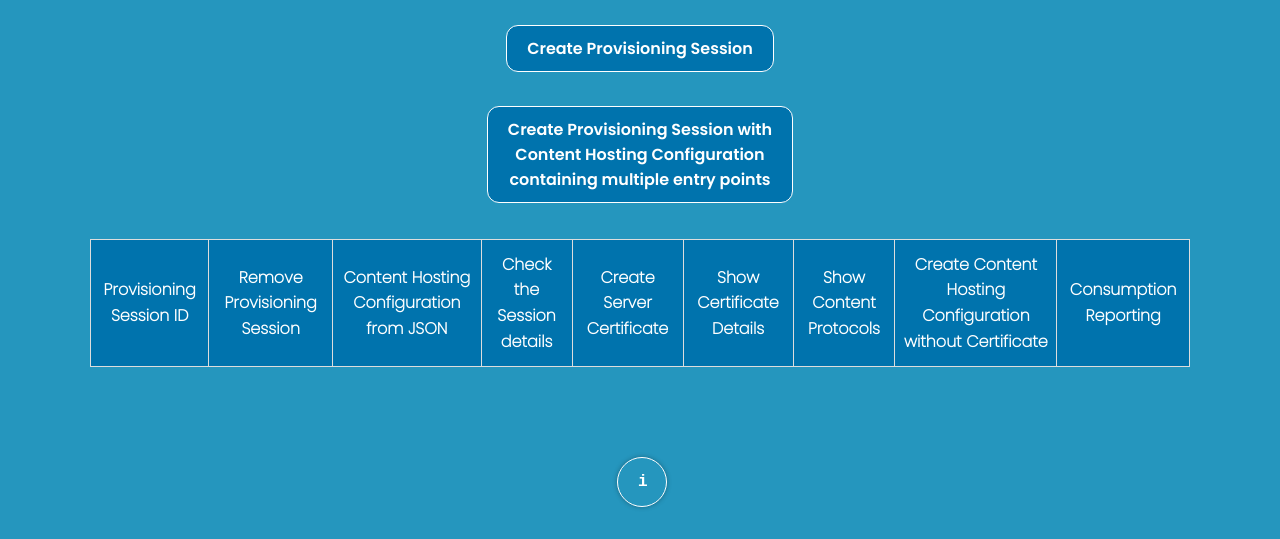
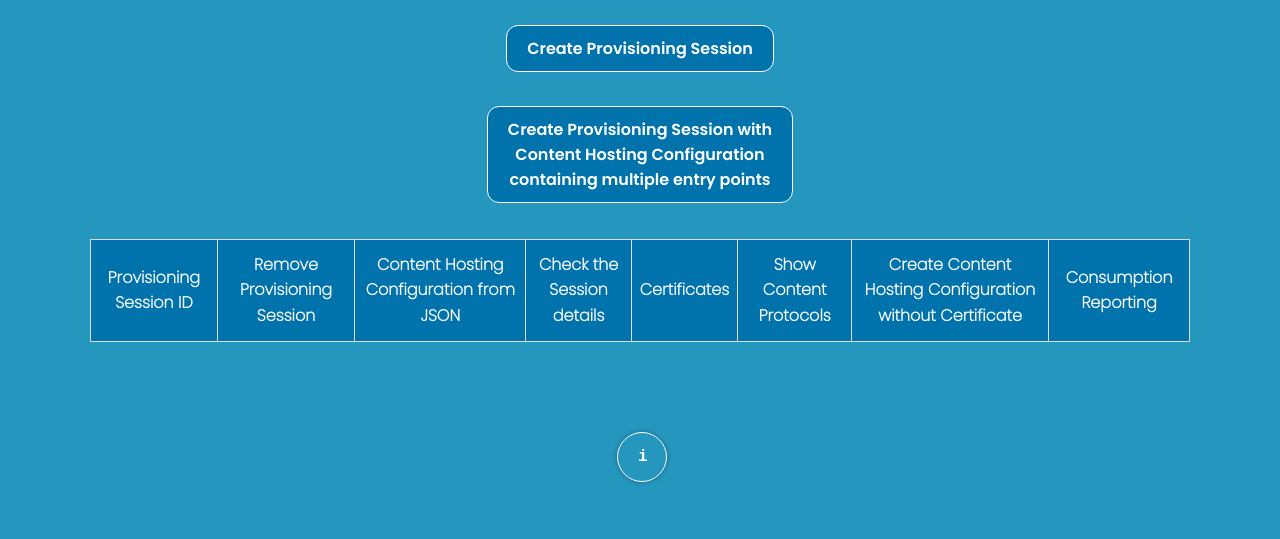
Before and after one commit to 5G-MAG/rt-5gms-application-provider, a FastAPI app: page / in a window 1280 px wide. Shown: the part 425-964 px from the top of the page. After the commit the page ends 909 px from the top, so only its background shows below. Run offline with FastAPI, Linux system fonts and the light colour scheme; lists and menus that the app fills with data are empty; parts of the project's set-up code (start-up, migrations or seed data) failed here and were passed over; some libraries are stand-ins or nearby versions.

Commit message:
Certificates solved & merged into one row

```diff
--- a/static/m1-user-interface.js
+++ b/static/m1-user-interface.js
@@ -39,7 +39,6 @@ async function createNewSession() {
   let cell6 = row.insertCell(5);
   let cell7 = row.insertCell(6);
   let cell8 = row.insertCell(7);
-  let cell9 = row.insertCell(8);
 
   cell1.innerHTML = data.provisioning_session_id;
 
@@ -49,26 +48,17 @@ async function createNewSession() {
 
   cell4.innerHTML = `<button onclick="getProvisioningSessionDetails()">Show</button>`;
 
-  cell5.innerHTML = `<button onclick="createNewCertificate('${data.provisioning_session_id}')">Create</button>`;
+  cell5.innerHTML = `<button onclick="createNewCertificate('${data.provisioning_session_id}')">Create</button>
+                    <br><button onclick="showCertificateDetails('${data.provisioning_session_id}')">Show</button>`;
 
-  cell6.innerHTML = `<button onclick="createNewCertificate('${data.provisioning_session_id}')">Create Certificate</button>`;
+  cell6.innerHTML = `<button onclick="getProtocols('${data.provisioning_session_id}')">Show</button>`;
 
-  cell7.innerHTML = `<button onclick="getProtocols('${data.provisioning_session_id}')">Show</button>`;
+  cell7.innerHTML = `<button onclick="getChcWithoutCertificate('${data.provisioning_session_id}')">Create</button>`;
 
-  cell8.innerHTML = `<button onclick="getChcWithoutCertificate('${data.provisioning_session_id}')">Create</button>`;
-
-  cell9.innerHTML = `
+  cell8.innerHTML = `
   <button onclick="setConsumptionReporting('${data.provisioning_session_id}')">Set</button>
   <button onclick="showConsumptionReporting('${data.provisioning_session_id}')">Show</button>
   <button onclick="deleteConsumptionReporting('${data.provisioning_session_id}')">Delete</button>`;
-
-  localStorage.setItem(
-    data.provisioning_session_id,
-    JSON.stringify({
-      session_id: data.session_id,
-      certificate_id: data.certificate_id ? data.certificate_id : 'Not yet created',
-      protocol_list_created: true
-    }));
 
 }
 
@@ -113,7 +103,6 @@ async function deleteProvisioningSession(provisioning_session_id) {
       return;
     }
 
-    const data = await response.json();
     Swal.fire({
       title: 'M1 Application Provider says:',
       text: `Provisioning session ${provisioning_session_id} deleted with all resources`,
@@ -125,8 +114,8 @@ async function deleteProvisioningSession(provisioning_session_id) {
   }
 }
 
-async function createChcFromJson(session_id) {
-  const response = await fetch(`/set_stream/${session_id}`, {
+async function createChcFromJson(provisioning_session_id) {
+  const response = await fetch(`/set_stream/${provisioning_session_id}`, {
     method: 'POST',
     headers: {
       'Content-Type': 'application/json'
@@ -156,78 +145,30 @@ function getProvisioningSessionDetails() {
   window.open('http://127.0.0.1:8000/details', '_blank');
 }
 
-/*
-async function createNewSessionWithCHCMultiple() {
-    const response = await fetch('/chc_multiple_entry_points', { method: 'POST' });
-    const data = await response.json();
-    //alert(data.message);
-    if(!response.ok){
-      Swal.fire({
-        title: 'Application Provider says:',
-        text: 'Failed to create new session. Make sure that AF is running!',
-        icon: 'error',
-        confirmButtonText: 'OK'
-      });
-      return;
-    }
-    Swal.fire({
-      title: 'M1 Application Provider says:',
-      text: data.message,
-      icon: 'success',
-      confirmButtonText: 'OK'
-    });
-    let session_table = document.getElementById('session_table');
-    let row = session_table.insertRow(-1);
-    let cell1 = row.insertCell(0);
-    let cell2 = row.insertCell(1);
-    let cell3 = row.insertCell(2);
-    let cell4 = row.insertCell(3);
-    let cell5 = row.insertCell(4);
-    let cell6 = row.insertCell(5);
-    let cell7 = row.insertCell(6);
-    let cell8 = row.insertCell(7);
-    let cell9 = row.insertCell(8);
 
-    cell1.innerHTML = data.session_id;
-    cell2.innerHTML = `<button onclick="deleteProvisioningSession('${data.session_id}')">Delete</button>`;
-    cell3.innerHTML = `<button onclick="createChcFromJson('${data.session_id}')">Create</button>`;
-    cell4.innerHTML = `<button onclick="getProvisioningSessionDetails()">Show</button>`;
-    cell5.innerHTML = `<button onclick="createNewCertificate('${data.session_id}')">Create</button>`;
-    cell6.innerHTML = data.certificate_id ? `<button onclick="showCertificateDetails('${data.session_id}', '${data.certificate_id}')">Show</button>` : 'Not yet created';
-    cell7.innerHTML = `<button onclick="getProtocols('${data.session_id}')">Show</button>`;
-    cell8.innerHTML = `<button onclick="getChcWithoutCertificate('${data.session_id}')">Create</button>`;
-    cell9.innerHTML = `
-    <button onclick="setConsumptionReporting('${data.session_id}')">Set</button>
-    <button onclick="showConsumptionReporting('${data.session_id}')">Show</button>
-    <button onclick="deleteConsumptionReporting('${data.session_id}')">Delete</button>`;
-
-    localStorage.setItem(
-      data.session_id,
-      JSON.stringify({
-        session_id: data.session_id,
-        certificate_id: data.certificate_id ? data.certificate_id : 'Not yet created',
-        protocol_list_created: true
-      }));
-}
-*/
-
-async function createNewCertificate(session_id) {
+async function createNewCertificate(provisioning_session_id) {
   try {
-      const response = await fetch(`/certificate/${session_id}`, {
+      const response = await fetch(`/certificate/${provisioning_session_id}`, {
           method: 'POST'
       });
       const data = await response.json();
       if (response.ok) {
+
+        // Storing response data (certificate_id) to the local storage
+        let session_data = JSON.parse(localStorage.getItem(provisioning_session_id)) || {};
+        session_data.certificate_id = data.certificate_id;
+        localStorage.setItem(provisioning_session_id, JSON.stringify(session_data));
+
           Swal.fire({
-              title: 'Success',
-              text: `Certificate Created Successfully. Certificate ID: ${data.certificate_id}`,
+              title: 'All set!',
+              text: `Certificate created successfully with ID: ${data.certificate_id}`,
               icon: 'success',
               confirmButtonText: 'OK'
           });
           let session_table = document.getElementById('session_table');
           for (let i = 1; i < session_table.rows.length; i++) {
-              if (session_table.rows[i].cells[0].innerHTML === session_id) {
-                  session_table.rows[i].cells[5].innerHTML = `<button onclick="showCertificateDetails('${session_id}', '${data.certificate_id}')">Show</button>`;
+              if (session_table.rows[i].cells[0].innerHTML === provisioning_session_id) {
+                  session_table.rows[i].cells[5].innerHTML = `<button onclick="showCertificateDetails('${provisioning_session_id}', '${data.certificate_id}')">Show</button>`;
               }
           }
       } else {
@@ -248,63 +189,18 @@ async function createNewCertificate(session_id) {
   }
 }
 
-
-async function showCertificateDetails(session_id, certificate_id) {
-    const response = await fetch('/show_certificate', {
-      method: 'POST',
-      headers: {
-        'Content-Type': 'application/json'
-      },
-      body: JSON.stringify({ 'prov-session-id': session_id, 'certificate-id': certificate_id })
-    });
-    const data = await response.json();
-    let detailsWindow = window.open("", "_blank");
-    detailsWindow.document.write("<pre>" + data.details + "</pre>");
+function showCertificateDetails(provisioning_session_id) {
+  let session_data = JSON.parse(localStorage.getItem(provisioning_session_id));
+  let certificate_id = session_data.certificate_id;
+  window.open(`http://127.0.0.1:8000/show_certificate/${provisioning_session_id}/${certificate_id}`, '_blank');
 }
 
+
 function getProtocols(provisioning_session_id) {
-  const url = `http://127.0.0.1:8000/show_protocol/${provisioning_session_id}`;
-  window.open(url, '_blank');
+  window.open(`http://127.0.0.1:8000/show_protocol/${provisioning_session_id}`, '_blank');
 }
 
-/*
-async function getChcWithoutCertificate(session_id) {
-    const response = await fetch('/get_chc_without_certificate', {
-      method: 'POST',
-      headers: {
-        'Content-Type': 'application/json'
-      },
-      body: JSON.stringify({ 'prov-session-id': session_id })
-    });
-    const data = await response.json();
-    //alert(data.message);
-    Swal.fire({
-      title: 'M1 Application Provider says:',
-      text: data.message,
-      icon: 'success',
-      confirmButtonText: 'OK'
-    });
-}
-async function createChcWithCertificate(session_id, certificate_id) {
-    const response = await fetch('/create_chc_with_certificate', {
-        method: 'POST',
-        headers: {
-            'Content-Type': 'application/json'
-        },
-        body: JSON.stringify({
-            'prov-session-id': session_id,
-            'certificate-id': certificate_id
-        })
-    });
-    if (!response.ok) {
-        alert("Failed to create Content Hosting Configuration with certificate");
-        return;
-    }
-    const data = await response.json();
-    const newWindow = window.open("", "_blank");
-    alert(data.message);
-}
-*/
+
 
 async function setConsumptionReporting(session_id) {
   const { value: formValues, dismiss } = await Swal.fire({
@@ -438,12 +334,18 @@ async function deleteConsumptionReporting(session_id) {
   }
 }
 
+
+/**
+ * WINDOW ONLOAD
+ */
+
 window.onload = function() {
   let session_table = document.getElementById('session_table');
   for (let i = 0; i < localStorage.length; i++) {
     let session_id = localStorage.key(i);
     let session_data = JSON.parse(localStorage.getItem(session_id));
     let row = session_table.insertRow(-1);
+
     let cell1 = row.insertCell(0);
     let cell2 = row.insertCell(1);
     let cell3 = row.insertCell(2);
@@ -452,25 +354,21 @@ window.onload = function() {
     let cell6 = row.insertCell(5);
     let cell7 = row.insertCell(6);
     let cell8 = row.insertCell(7);
-    let cell9 = row.insertCell(8);
 
     cell1.innerHTML = session_id;
     cell2.innerHTML = `<button onclick="deleteProvisioningSession('${session_id}')">Delete</button>`;
     cell3.innerHTML = `<button onclick="createChcFromJson('${session_id}')">Create</button>`;
     cell4.innerHTML = `<button onclick="getProvisioningSessionDetails()">Show</button>`;
-    cell5.innerHTML = `<button onclick="createNewCertificate('${session_id}')">Create</button>`;
-    if (session_data.certificate_id && session_data.certificate_id !== 'Not yet created') {
-      cell6.innerHTML = `<button onclick="showCertificateDetails('${session_id}', '${session_data.certificate_id}')">Show</button>`;
-    } else {
-      cell6.innerHTML = 'Not yet created';
-    }
-    if (session_data.protocol_list_created) {
-      cell7.innerHTML = `<button onclick="getProtocols('${session_id}')">Show</button>`;
-    } else {
-      cell7.innerHTML = 'Not yet created';
-    }
-    cell8.innerHTML = `<button onclick="getChcWithoutCertificate('${session_id}')">Create</button>`;
-      cell9.innerHTML = `
+
+    cell5.innerHTML = `
+    <button onclick="createNewCertificate('${session_id}')">Create</button>
+    <button onclick="showCertificateDetails('${session_id}', '${session_data.certificate_id}')">Show</button>`;
+
+    cell6.innerHTML = `<button onclick="getProtocols('${session_id}')">Show</button>`;
+
+    cell7.innerHTML = `<button onclick="getChcWithoutCertificate('${session_id}')">Create</button>`;
+
+    cell8.innerHTML = `
         <button onclick="setConsumptionReporting('${session_id}')">Set</button>
         <button onclick="showConsumptionReporting('${session_id}')">Show</button>
         <button onclick="deleteConsumptionReporting('${session_id}')">Delete</button>`;
--- a/templates/index.html
+++ b/templates/index.html
@@ -41,8 +41,7 @@ https://drive.google.com/file/d/1cinCiA778IErENZ3JN52VFW-1ffHpx7Z/view
         <th>Remove Provisioning Session</th>
         <th>Content Hosting Configuration from JSON</th>
         <th>Check the Session details</th>
-        <th>Create Server Certificate</th>
-        <th>Show Certificate Details</th>
+        <th>Certificates</th>
         <th>Show Content Protocols</th>
         <th>Create Content Hosting Configuration without Certificate</th>
         <th>Consumption Reporting</th>
@@ -62,11 +61,12 @@ https://drive.google.com/file/d/1cinCiA778IErENZ3JN52VFW-1ffHpx7Z/view
         For the full license terms, please see the LICENSE file distributed along with 5GMS Reference Tools or retrieve it <a href="https://drive.google.com/file/d/1cinCiA778IErENZ3JN52VFW-1ffHpx7Z/view">here</a>.
       </p>
       <div class="icon-container">
+        <img src="../static/images/fokus.png" alt="FOKUS">
         <img src="../static/images/bbc.png" alt="BBC">
-        <img src="../static/images/fokus.png" alt="FOKUS">
       </div>
     </div>
   </div>
+
   <script>
     var modal = document.getElementById('infoModal');
     var btn = document.getElementById('infoBtn');
```
Also changed, not shown: README.md.
